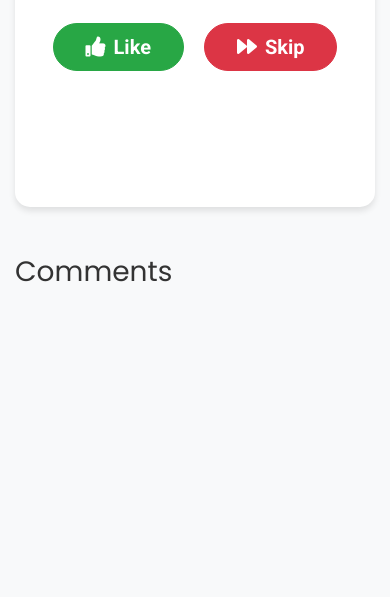
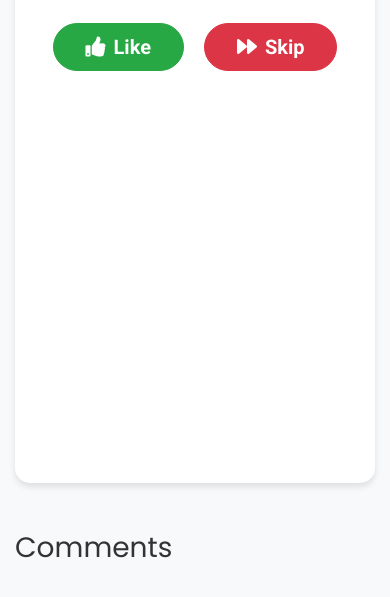
Before and after one commit to namuan/ph-browser, a Flask app: template templates/product.html in a window 390 px wide. Shown: the part 150-747 px from the top of the page. Run offline with Flask 3, Linux system fonts and the light colour scheme; the template is opened without the code that fills it, so the values that code supplies are empty; parts of the project's set-up code (start-up, migrations or seed data) failed here and were passed over; some libraries are stand-ins or nearby versions.

Commit message:
feat: Scale images

```diff
--- a/templates/product.html
+++ b/templates/product.html
@@ -38,6 +38,15 @@
 
         .product-card:hover {
             box-shadow: 0 6px 12px rgba(0, 0, 0, 0.15);
+        }
+
+        .product-image-container {
+            width: 100%;
+            height: 300px;
+            overflow: hidden;
+            display: flex;
+            justify-content: center;
+            align-items: center;
         }
 
         .product-image {
@@ -138,7 +147,7 @@
             </button>
         </div>
         <div class="row align-items-center">
-            <div class="col-md-6 text-center mb-4 mb-md-0">
+            <div class="product-image-container col-md-6 text-center mb-4 mb-md-0">
                 <img src="{{ product['main_image'] }}" alt="{{ product['name'] }}" class="product-image" onclick="openImageModal(this.src)">
             </div>
             <div class="col-md-6">
```
